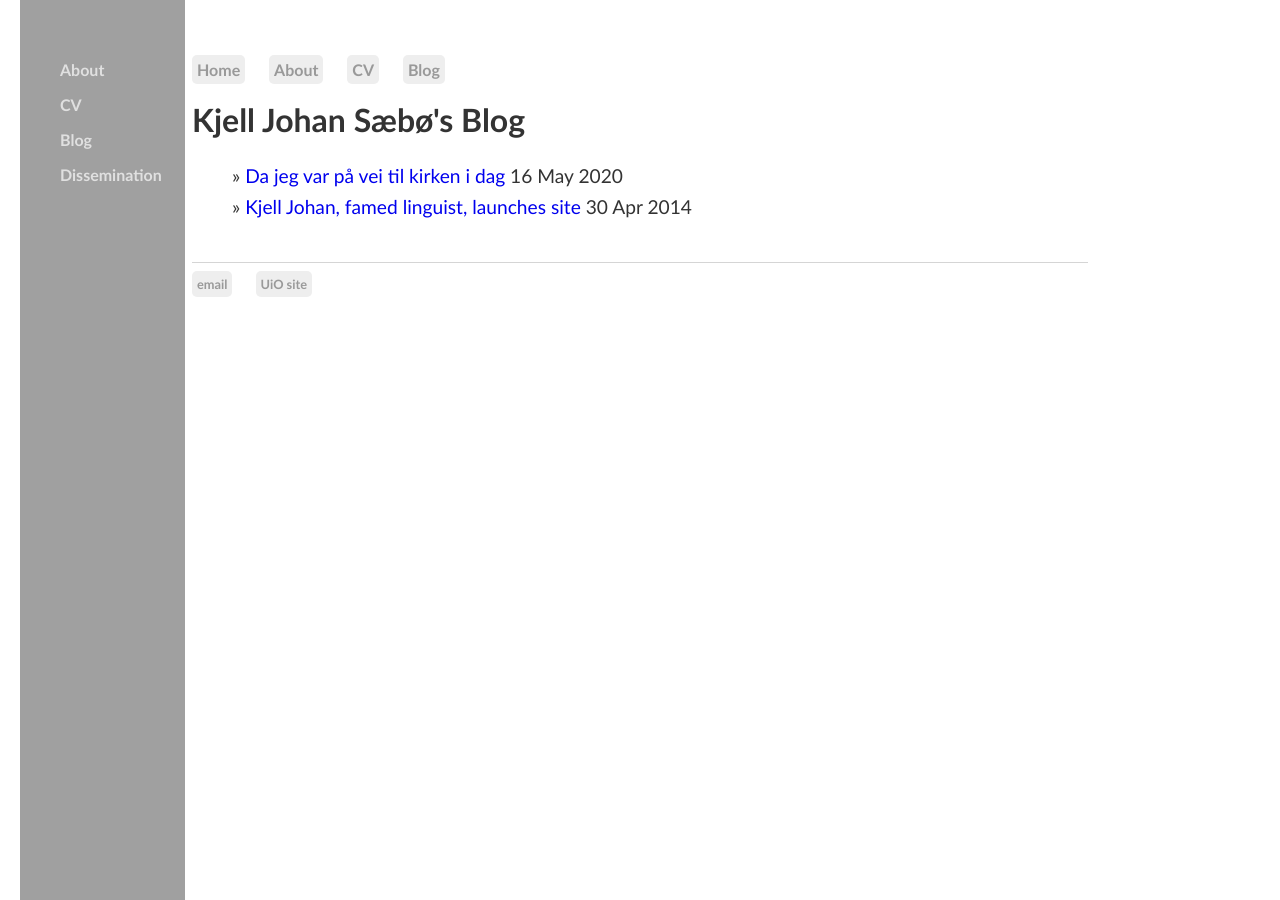
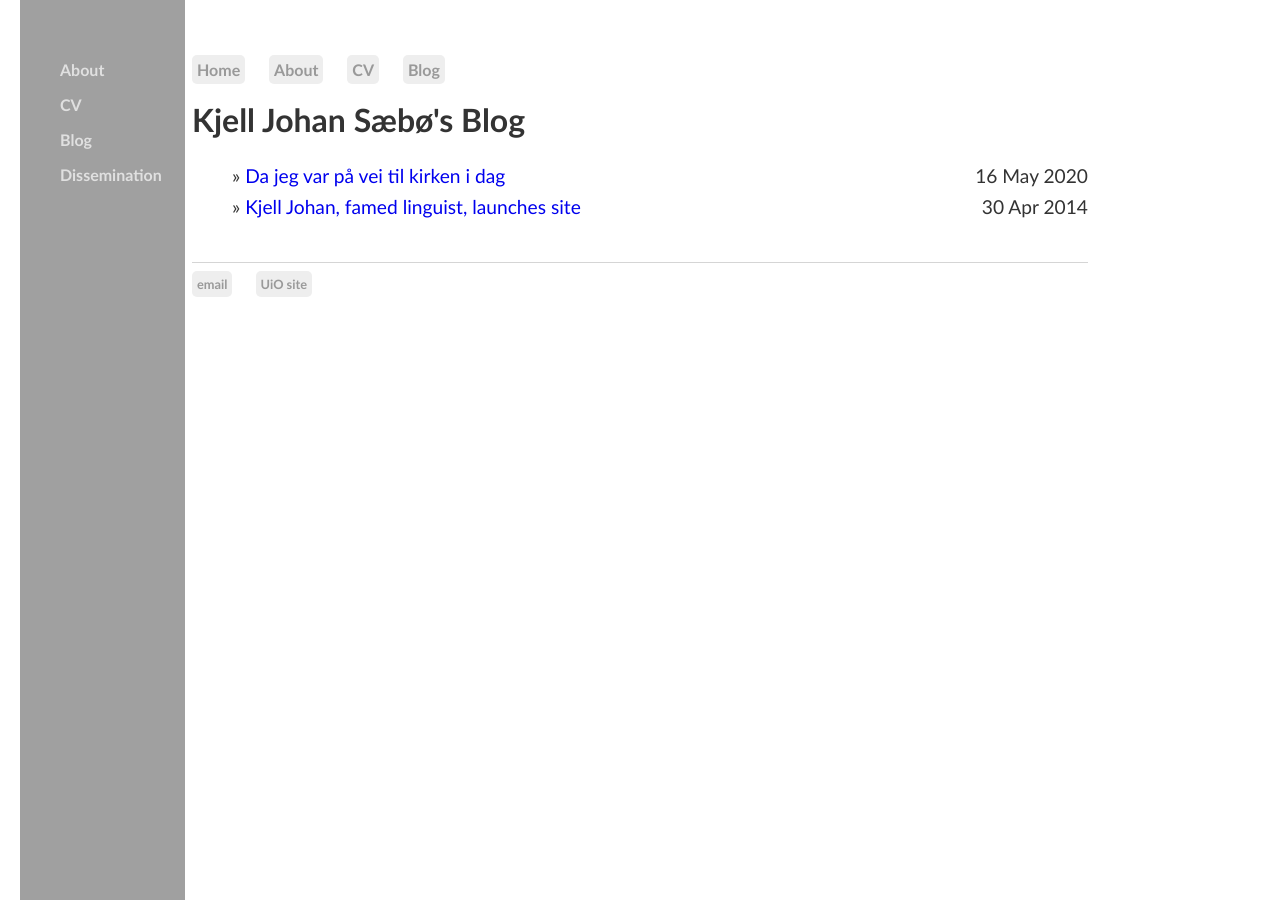
Before and after one commit to kjelljs/kjelljs.github.io, a Jekyll site: the page built from blog/index.html, in a window 1280 px wide. Built offline with Jekyll 4.4.1, drawn with Linux system fonts in a browser that asks for light colours.

Commit message:
Update index.html

```diff
--- a/blog/index.html
+++ b/blog/index.html
@@ -6,6 +6,6 @@ title: Kjell Johan Sæbø&#39;s Blog
 	<ul class="posts">
 
 	  {% for post in site.posts %}
-	    <li id="blogposts">» <a href="{{ post.url }}" title="{{ post.title }}">{{ post.title }}</a> <span>{{ post.date | date_to_string }}</span> </li>
+	    <li id="blogposts">» <a href="{{ post.url }}" title="{{ post.title }}">{{ post.title }}</a> <div style="float:right;">{{ post.date | date_to_string }}</div> </li>
 	  {% endfor %}
 	</ul>
```
